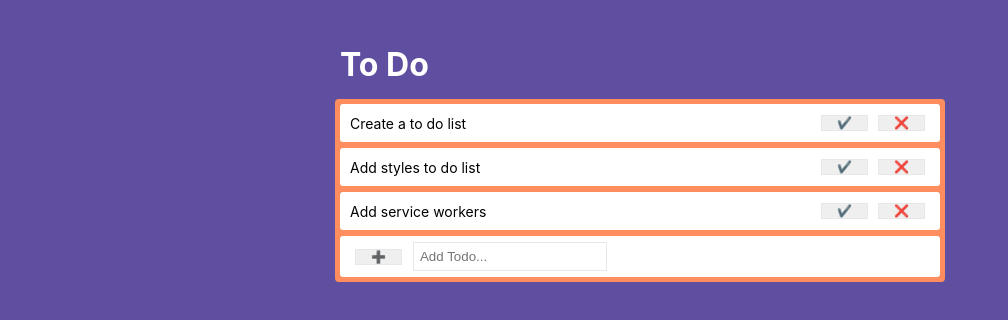
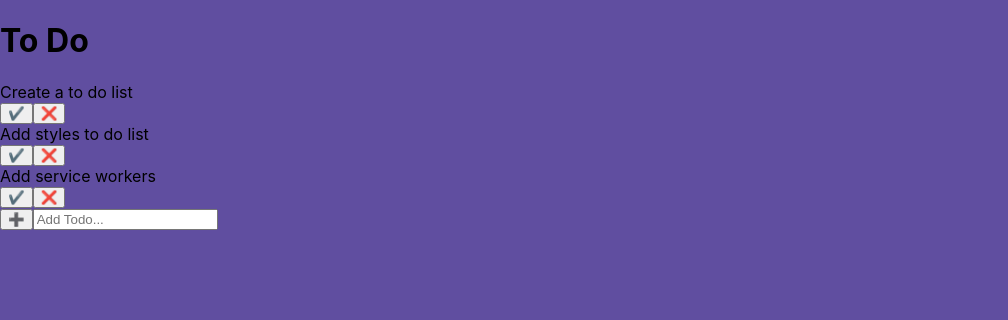
Before and after one commit to daisy-lambda-projects-2/todo2, a React (Create React App) app: page / in a window 1280 px wide. Shown: the top 320 px of the page, without its empty margins (0-1008 px from the left). Built offline with nearby package versions, Linux system fonts and the light colour scheme.

Commit message:
Removed styles

```diff
--- a/src/index.css
+++ b/src/index.css
@@ -15,10 +15,10 @@ code {
 
 .app {
   background: #604ea0;
-  padding: 30px;
-  height: 95vh;
+  /* padding: 30px; */
+  height: 100vh;
 }
-
+/*
 .todo-list {
   background: #ff8d5d;
   border-radius: 4px;
@@ -70,4 +70,4 @@ button {
   display: flex;
   align-items: center;
   justify-content: space-between;
-}
+} */
```
